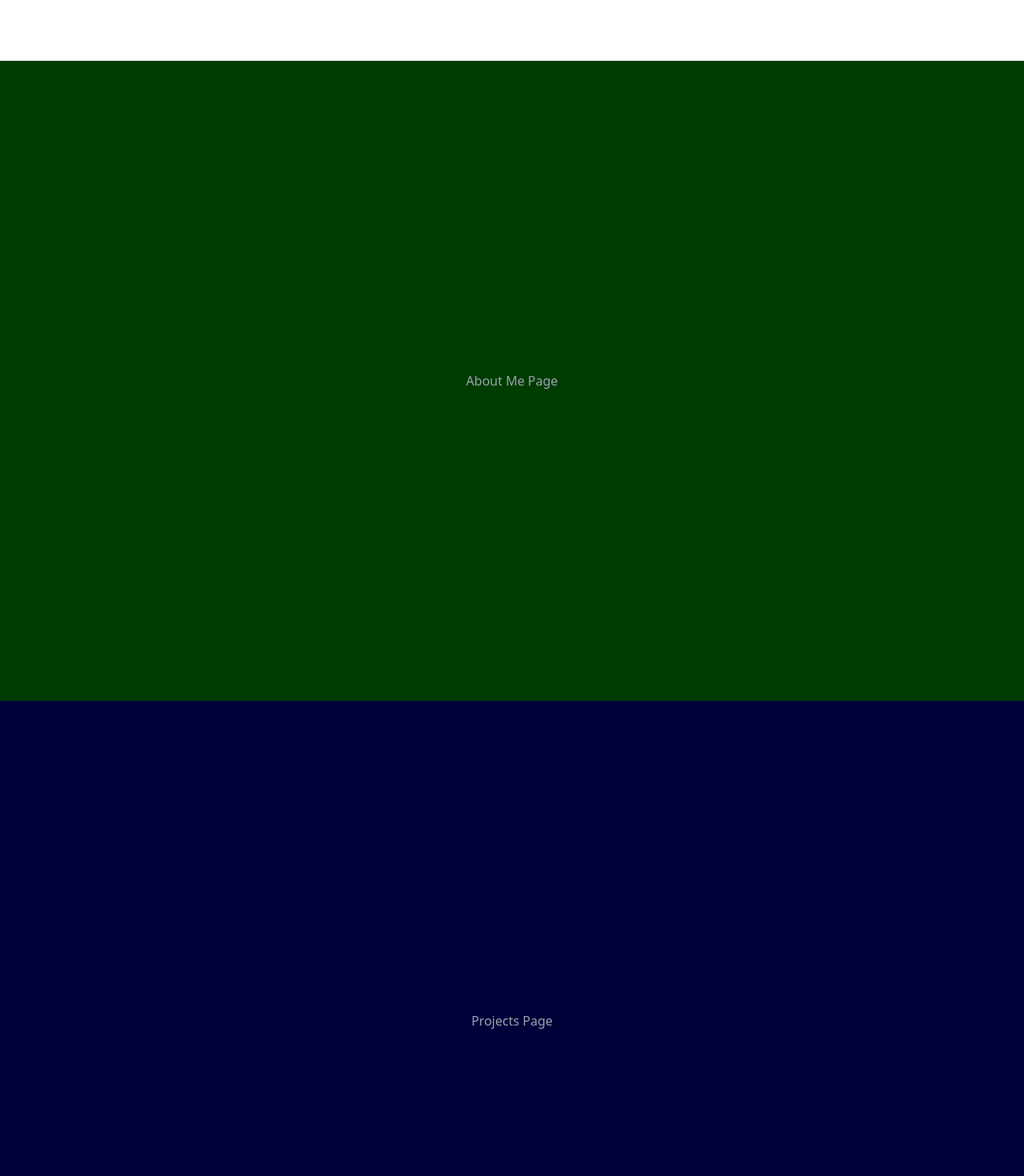
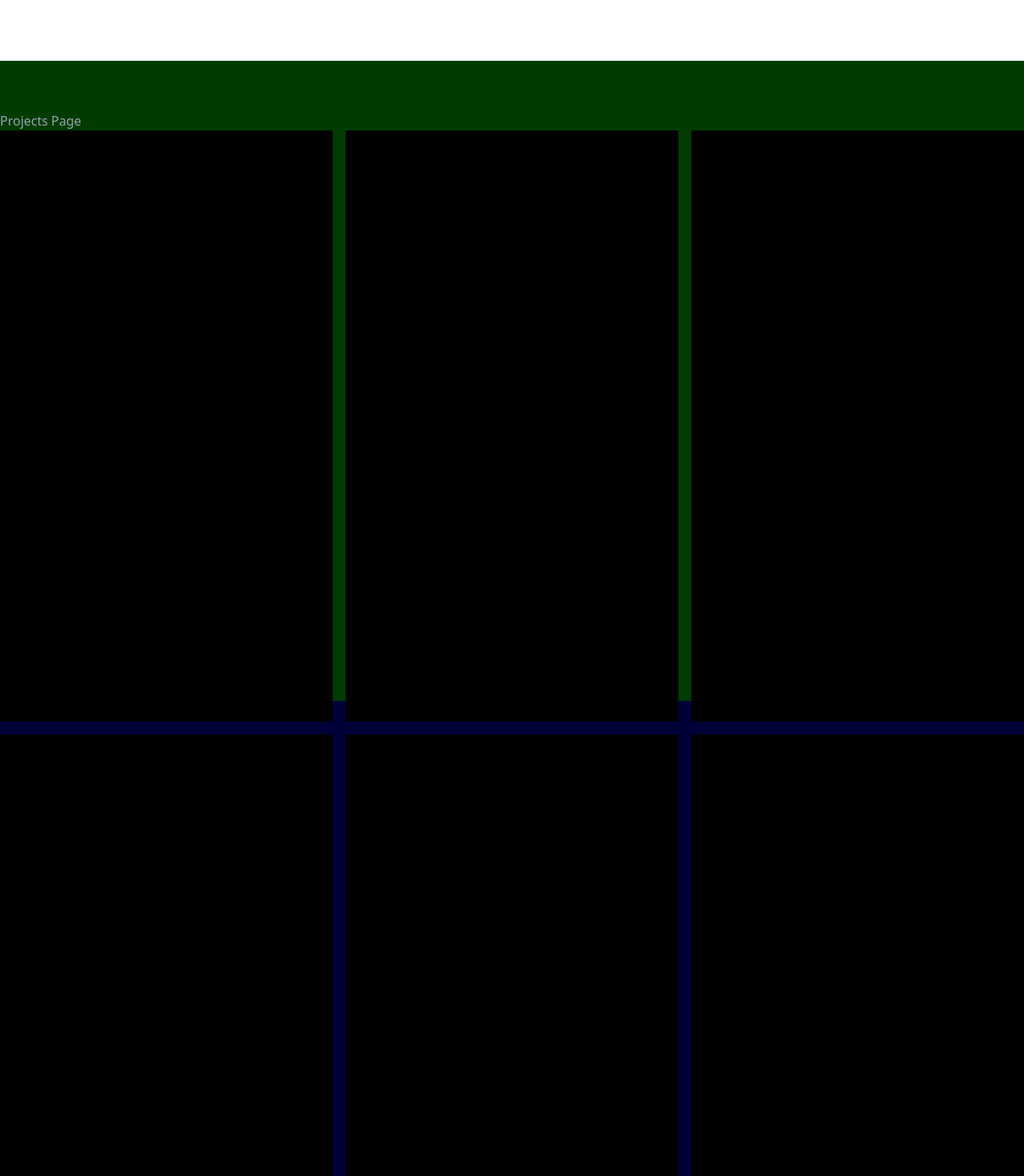
Before and after one commit to mazhar-03/portfolio_try, a Next.js app: page / in a window 1280 px wide. Shown: the part 140-1610 px from the top of the page at 80% size. Built offline with nearby package versions, Linux system fonts and the light colour scheme.

Commit message:
dummy data

```diff
--- a/app/projects/page.tsx
+++ b/app/projects/page.tsx
@@ -1,3 +1,32 @@
 export default function Projects() {
-  return <h1 className="text-gray-400">Projects Page</h1>;
+  return (
+    <section className="w-full">
+      <div className="container mx-auto">
+        <h1 className="text-gray-400">Projects Page</h1>
+
+        <div className="grid grid-cols-3 gap-4">
+          <div className="w-full aspect-[9/16] bg-black">
+          </div>
+          <div className="w-full aspect-[9/16] bg-black">
+
+          </div>
+          <div className="w-full aspect-[9/16] bg-black">
+          </div>
+          <div className="w-full aspect-[9/16] bg-black">
+          </div>
+          <div className="w-full aspect-[9/16] bg-black">
+          </div>
+          <div className="w-full aspect-[9/16] bg-black">
+          </div>
+          <div className="w-full aspect-[9/16] bg-black">
+          </div>
+          <div className="w-full aspect-[9/16] bg-black">
+          </div>
+        </div>
+      </div>
+
+    </section>
+
+
+  );
 }
```
